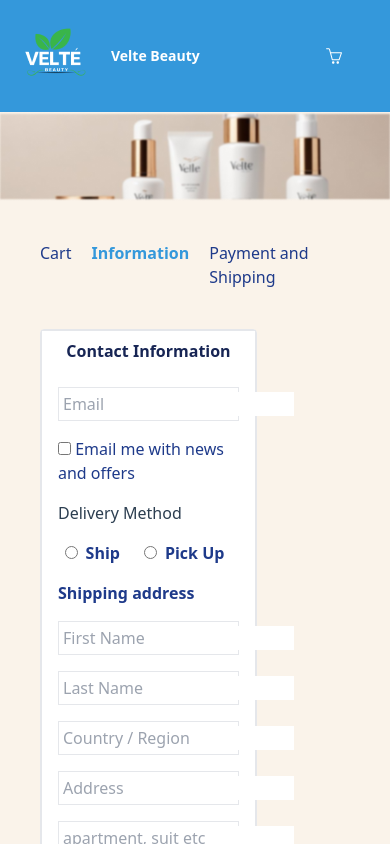
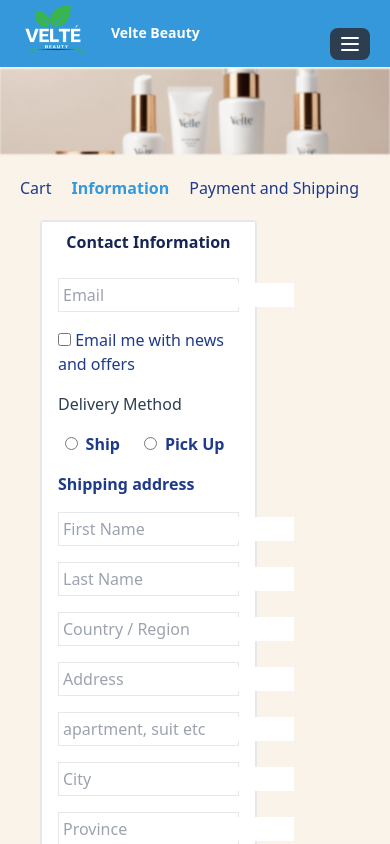
Before and after one commit to Igraziella/Timbu-Cloud-Shop, a React (Vite) app in the folder timbu-shop-app/: page /info in a window 390 px wide. Shown: the top 844 px of the page. Built offline with nearby package versions, Linux system fonts and the light colour scheme.

Commit message:
added hamburger menu

```diff
--- /dev/null
+++ b/timbu-shop-app/src/components/Hamburger.jsx
@@ -0,0 +1,42 @@
+import React from "react";
+import { Link } from "react-router-dom";
+
+const Hamburger = ({ toggleMenu, menuOpen }) => {
+  return (
+    <>
+      <button
+        onClick={toggleMenu}
+        className="md:hidden inline-flex items-center bg-[#2C3E50] border-0 py-1 px-2 rounded-lg focus:outline-none hover:bg-[#2C3E50] top-7 right-5 p-4 md:mt:0 mb-3 mr-0 absolute z-20"
+      >
+        <svg
+          className="w-6 h-6"
+          fill="none"
+          stroke="currentColor"
+          viewBox="0 0 24 24"
+          xmlns="http://www.w3.org/2000/svg"
+        >
+          <path
+            strokeLinecap="round"
+            strokeLinejoin="round"
+            strokeWidth={2}
+            d={menuOpen ? "M6 18L18 6M6 6l12 12" : "M4 6h16M4 12h16M4 18h16"}
+          />
+        </svg>
+      </button>
+      <div
+        className={`h-screen w-screen bg-white md:hidden fixed top-0 right-0 z-10 ${
+          menuOpen ? "translate-x-0" : "translate-x-full"
+        } transition-all`}
+      >
+        <nav className="font-bold md:mr-auto md:ml-auto md:py-1 md:pl-4 md:border-gray-700 mt-5 flex flex-col items-center justify-center text-base">
+          <Link to="/" className="mr-12 focus:font-bold active:font-bold">Home</Link>
+
+          <Link to="/shop" className="mr-12 focus:font-bold active:font-bold"> Shop</Link>
+
+        </nav>
+      </div>
+    </>
+  );
+};
+
+export default Hamburger;
--- a/timbu-shop-app/src/components/Navbar.jsx
+++ b/timbu-shop-app/src/components/Navbar.jsx
@@ -1,8 +1,14 @@
-import React from "react"
+import React, { useState } from "react";
 import { Link } from "react-router-dom"
+import Hamburger from "./Hamburger";
 import { SlBasket } from "react-icons/sl";
 
  const Navbar = () => {
+  const [menuOpen, setMenuOpen] = useState(false);
+
+  const toggleMenu = () => {
+    setMenuOpen(!menuOpen);
+  };
 
     return (
     <header className="bg-[#3498DB] text-white md:sticky top-0 z-10">
@@ -19,8 +25,10 @@ import { SlBasket } from "react-icons/sl";
 
           <Link to="/shop" className="mr-12 focus:font-bold active:font-bold"> Shop</Link>
         </nav>
+          <Hamburger toggleMenu={toggleMenu} menuOpen={menuOpen} />
 
-        <div className="flex space-x-8 p-12">
+
+        <div className="lg:flex space-x-8 p-12 hidden">
           <Link to="/cart">
             <SlBasket />
           </Link>
--- a/timbu-shop-app/src/pages/Info.jsx
+++ b/timbu-shop-app/src/pages/Info.jsx
@@ -13,7 +13,7 @@ const Info = () => {
         <img src="/shop-main-img.png" alt="cosmetic products" />
       </div>
 
-      <div className="flex flex-col m-10">
+      <div className="flex flex-col lg:m-10 m-5">
           <div>
             <ul className="flex gap-5">
                 <Link to="/cart">
```
